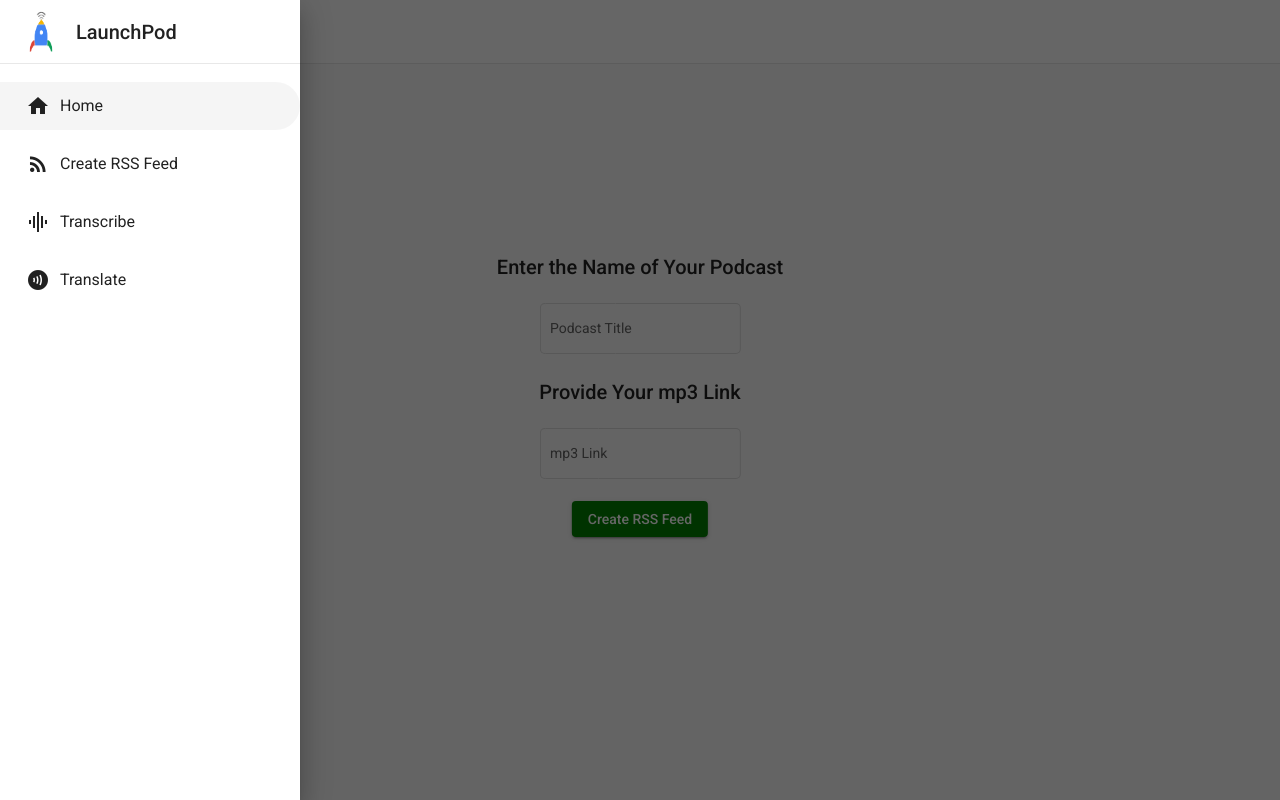
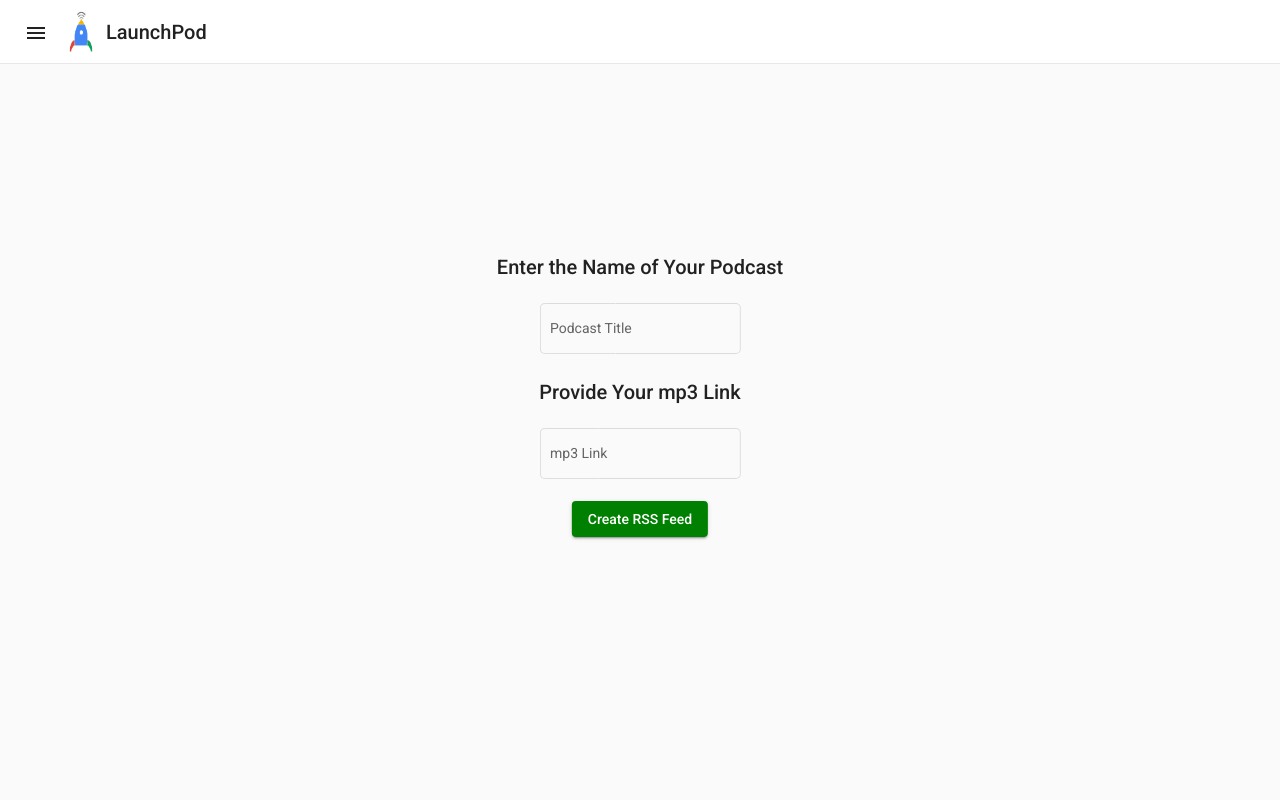
Before and after one commit to googleinterns/step18-2020, an Angular app in the folder launchpod/src/main/webapp/angular-launchpod/: page / in a window 1280 px wide. Built offline with nearby package versions, Linux system fonts and the light colour scheme.

Commit message:
fix sidenav issue where is open when page loads.

```diff
--- a/launchpod/src/main/webapp/angular-launchpod/angular.json
+++ b/launchpod/src/main/webapp/angular-launchpod/angular.json
@@ -123,5 +123,8 @@
       }
     }
   },
-  "defaultProject": "angular-launchpod"
+  "defaultProject": "angular-launchpod",
+  "cli": {
+    "analytics": "86ca9d48-556d-40bd-bcf6-5bc94cc476c5"
+  }
 }
--- a/launchpod/src/main/webapp/angular-launchpod/src/app/navbar/navbar.component.html
+++ b/launchpod/src/main/webapp/angular-launchpod/src/app/navbar/navbar.component.html
@@ -1,6 +1,6 @@
 <mat-sidenav-container class="sidenav-container">
     <mat-sidenav #drawer class="sidenav" fixedInViewport [attr.role]="(isHandset$ | async) ? 'dialog' : 'navigation'"
-        [mode]="'over'" [opened]="(isHandset$ | async) === false">
+        [mode]="'over'" [opened]="false">
         <mat-toolbar><img class="logo" src="assets/img/LaunchPodLogo.png" alt="icon">
             <h2>LaunchPod</h2>
         </mat-toolbar>
@@ -21,7 +21,7 @@
     </mat-sidenav>
     <mat-sidenav-content>
         <mat-toolbar color="white">
-            <button type="button" aria-label="Toggle sidenav" mat-icon-button (click)="drawer.toggle()">
+            <button type="button" aria-label="Toggle sidenav" mat-icon-button (click)="drawer.open()">
                 <mat-icon aria-label="Side nav toggle icon">menu</mat-icon>
             </button>
             <img class="logo" src="assets/img/LaunchPodLogo.png" alt="icon">
@@ -29,5 +29,6 @@
         </mat-toolbar>
         <!-- Add Content Here -->
         <app-create-form class="center-page"></app-create-form>
+
     </mat-sidenav-content>
 </mat-sidenav-container>
```
